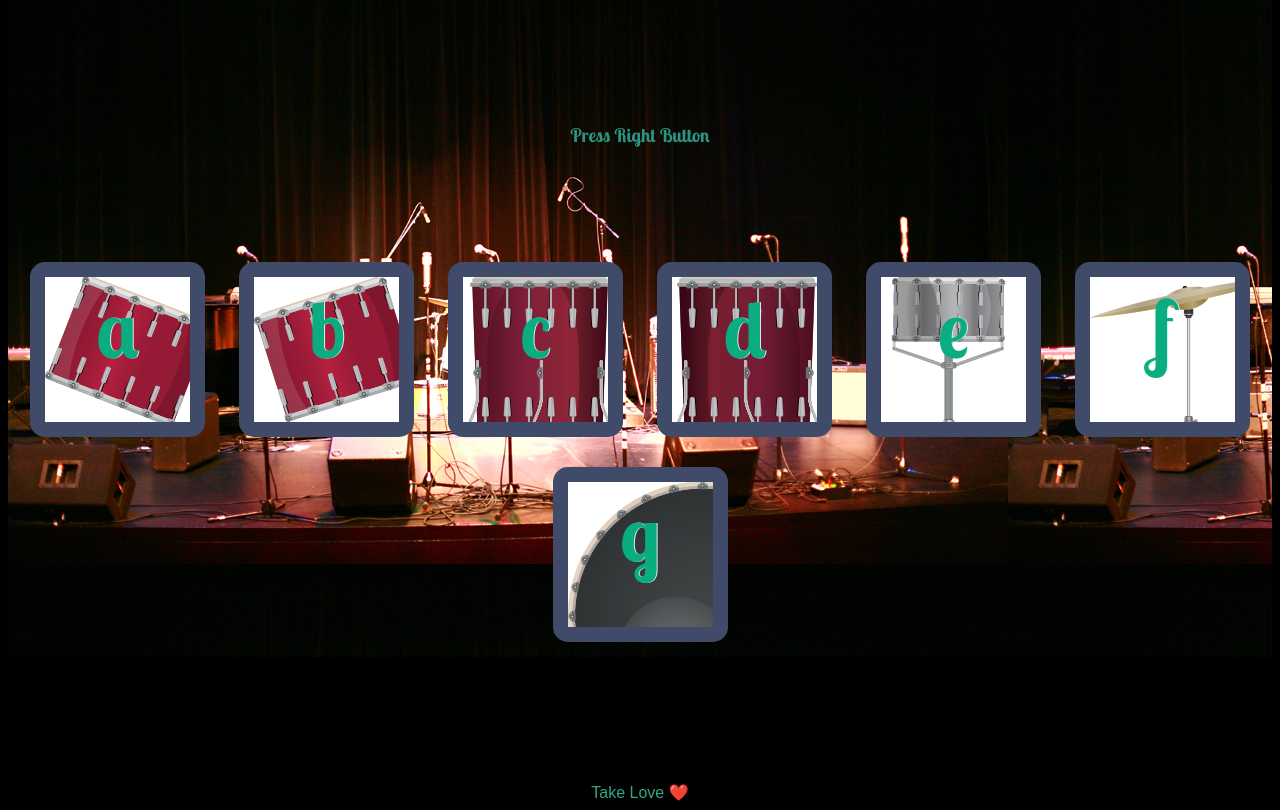
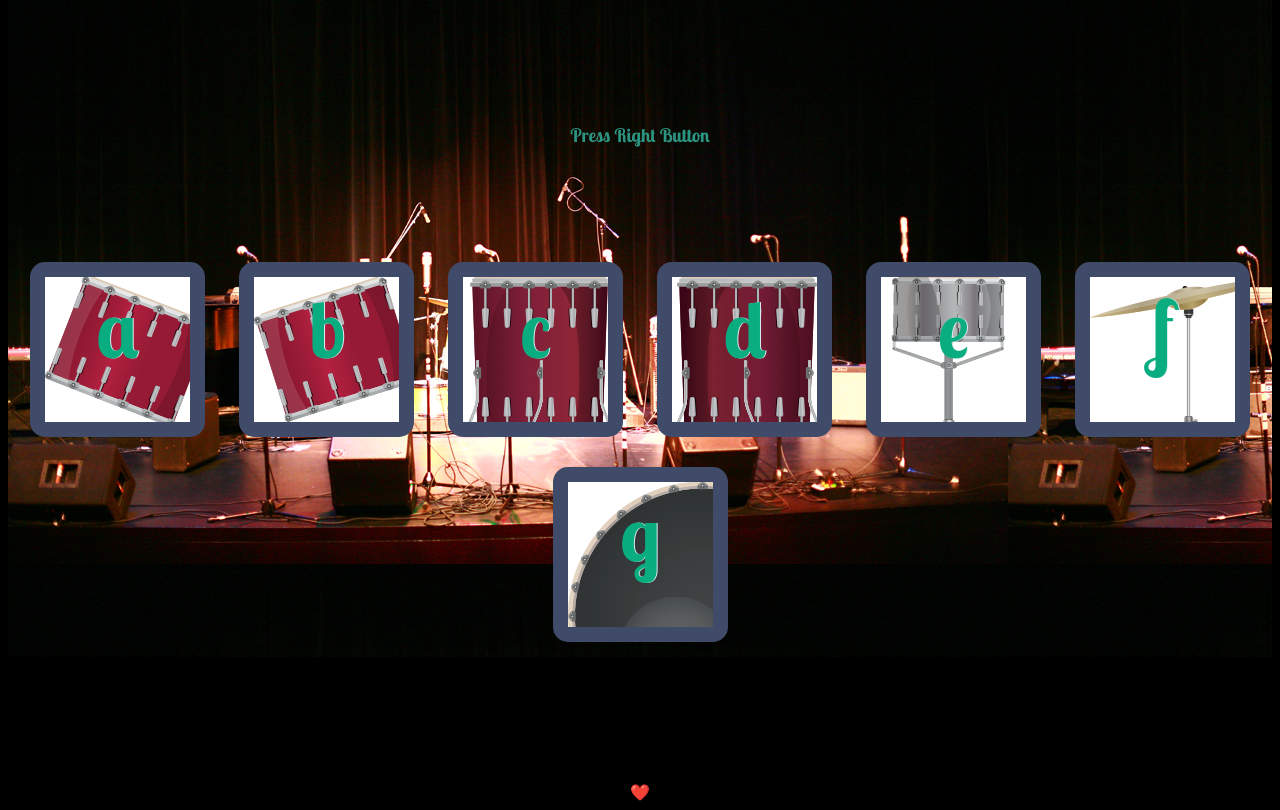
Before and after one commit to WaliEEE/DrumKit, a plain HTML site: page index.html in a window 1280 px wide. Shown: the part 157-967 px from the top of the page. Drawn offline with nearby package versions, Linux system fonts and the light colour scheme.

Commit message:
Nothing Important

```diff
--- a/index.html
+++ b/index.html
@@ -29,7 +29,7 @@
 
 
   <footer>
-    Take Love ❤️
+    ❤️
   </footer>
   <script src="https://ajax.googleapis.com/ajax/libs/jquery/3.5.1/jquery.min.js"></script>
   <script src="index.js" charset="utf-8"></script>
```
